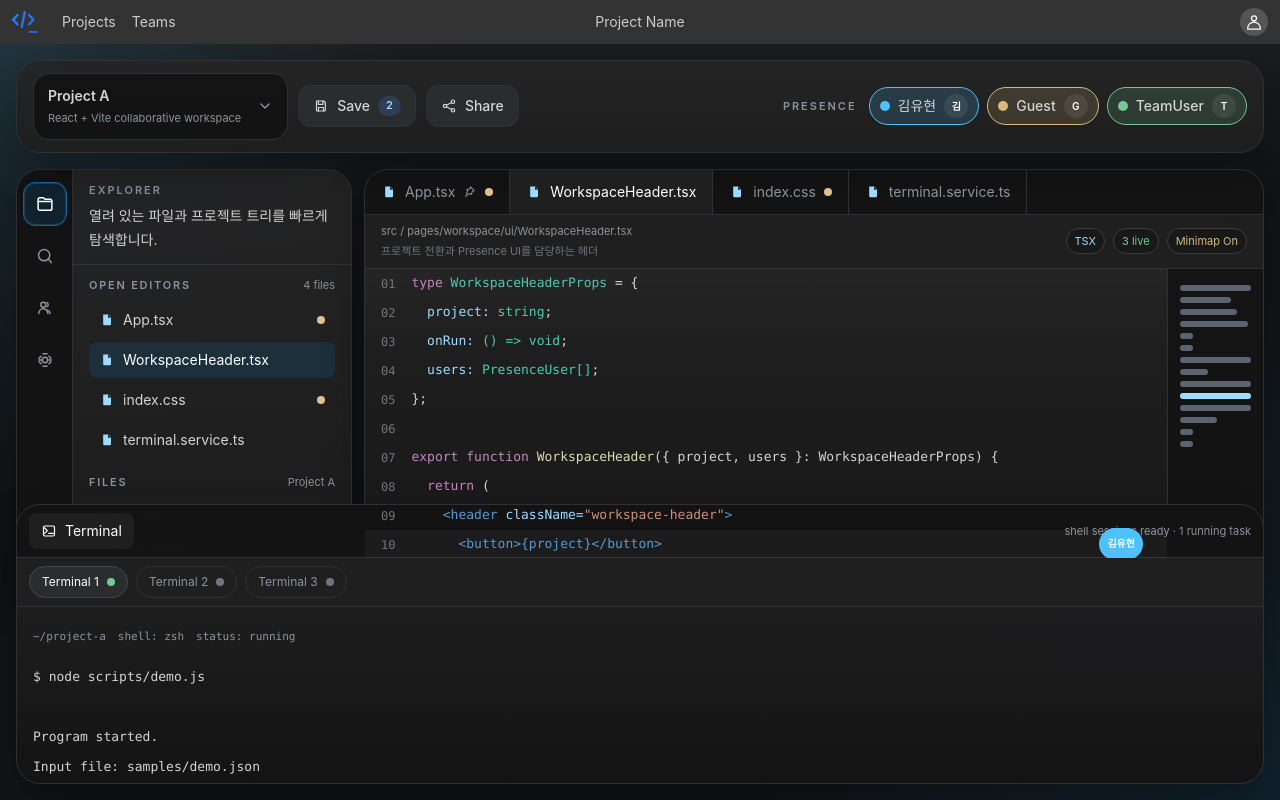
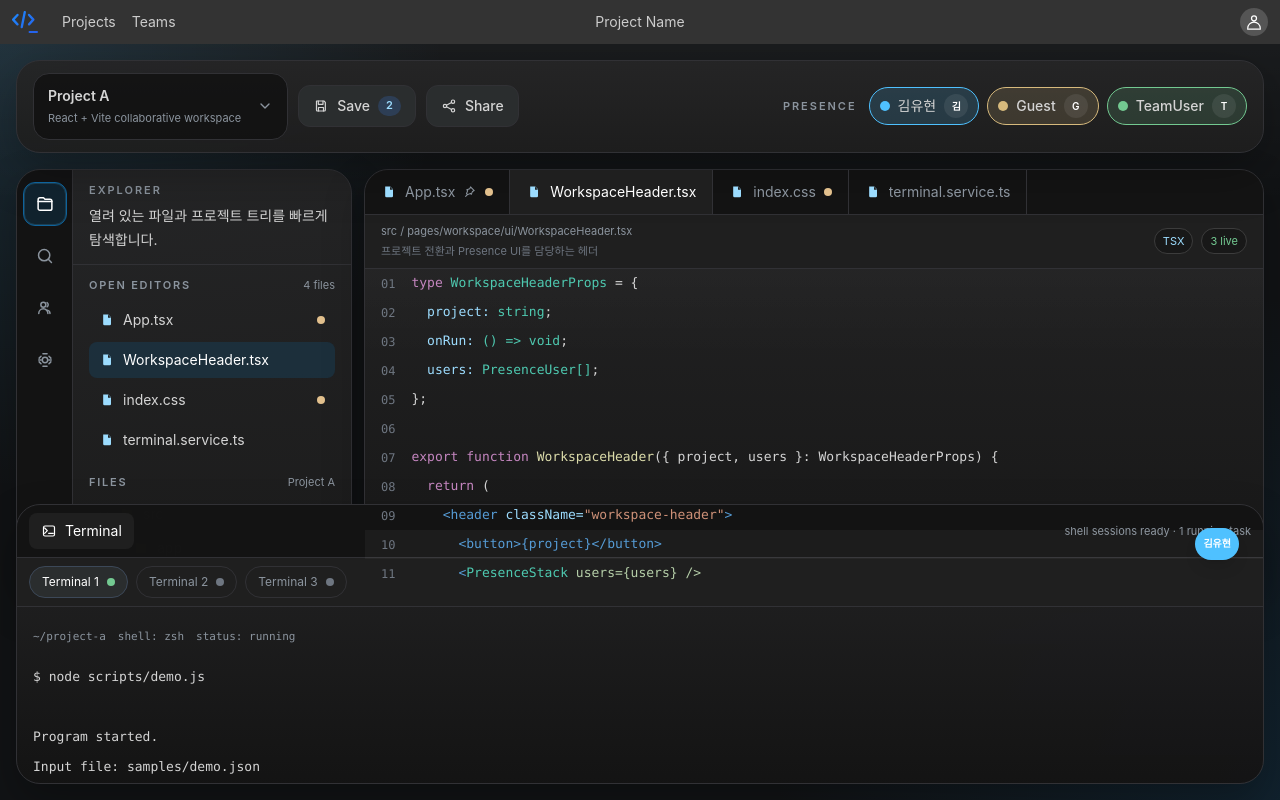
Before and after one commit to yuhyeon99/dev-web-ide, a React (Vite) app in the folder FE/: page /workspace in a window 1280 px wide. Built offline with nearby package versions, Linux system fonts and the light colour scheme.

Commit message:
refactor: 워크스페이스 에디터 미니맵과 상태 바 제거

```diff
--- a/FE/src/pages/workspace/ui/Editor.tsx
+++ b/FE/src/pages/workspace/ui/Editor.tsx
@@ -80,14 +80,10 @@ export const Editor = ({
           <span className="rounded-full border border-[#3c3c3c] bg-[#181818] px-2 py-1 text-[#73c991]">
             {collaborators.length} live
           </span>
-          <span className="rounded-full border border-[#3c3c3c] bg-[#181818] px-2 py-1 text-[#d7ba7d]">
-            Minimap On
-          </span>
         </div>
       </div>
 
-      <div className="flex min-h-0 flex-1 overflow-hidden">
-        <div className="min-w-0 flex-1 overflow-auto bg-[linear-gradient(180deg,rgba(255,255,255,0.02)_0%,rgba(255,255,255,0)_28%)]">
+      <div className="min-h-0 flex-1 overflow-auto bg-[linear-gradient(180deg,rgba(255,255,255,0.02)_0%,rgba(255,255,255,0)_28%)]">
         <div className="min-w-[720px]">
           {activeTab.code.map((line, index) => {
             const lineNumber = index + 1;
@@ -153,48 +149,6 @@ export const Editor = ({
           })}
         </div>
       </div>
-
-        <aside className="hidden w-24 shrink-0 border-l border-[var(--ws-border)] bg-[rgba(18,18,18,0.82)] px-3 py-4 xl:block">
-          <div className="space-y-1.5">
-            {activeTab.code.map((line, index) => {
-              const width = Math.max(
-                18,
-                Math.min(
-                  100,
-                  line.tokens.reduce(
-                    (total, token) => total + token.text.length,
-                    0,
-                  ) * 4,
-                ),
-              );
-              const isFocusedLine = activeTab.focusLine === index + 1;
-
-              return (
-                <div
-                  key={`${activeTab.id}-minimap-${index + 1}`}
-                  className={`h-1.5 rounded-full ${
-                    isFocusedLine ? 'bg-[#9cdcfe]' : 'bg-[#5c6370]'
-                  }`}
-                  style={{ width: `${width}%` }}
-                />
-              );
-            })}
-          </div>
-        </aside>
-      </div>
-
-      <div className="flex flex-wrap items-center justify-between gap-3 border-t border-[#005a9e] bg-[#007acc] px-3 py-1.5 text-[11px] text-white">
-        <div className="flex flex-wrap items-center gap-3">
-          <span>{activeTab.language.toUpperCase()}</span>
-          <span>Spaces: 2</span>
-          <span>UTF-8</span>
-          <span>LF</span>
-        </div>
-        <div className="flex flex-wrap items-center gap-3">
-          <span>Ln {activeTab.focusLine}, Col 18</span>
-          <span>Pair Editing On</span>
-        </div>
-      </div>
     </section>
   );
 };
```
Lines whose indentation alone changed are shown as unchanged.
